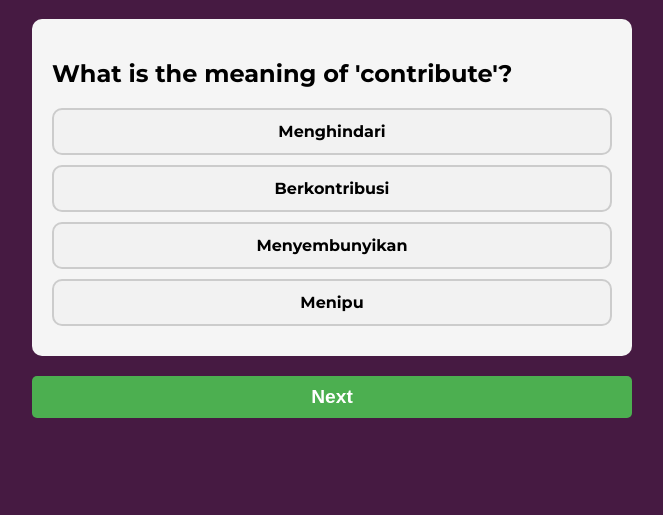
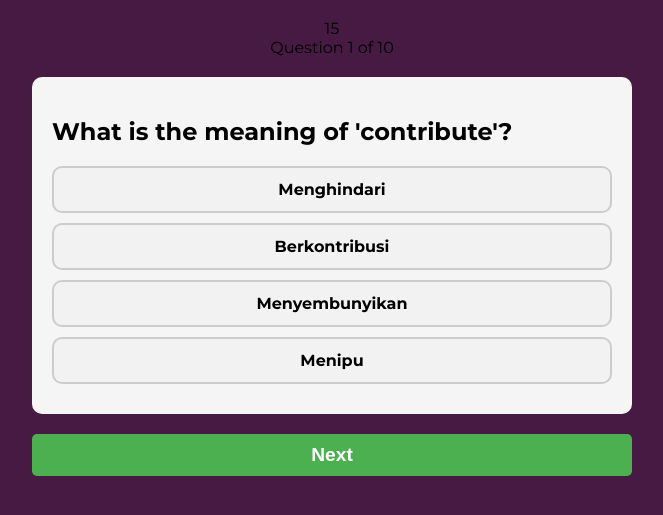
Before and after one commit to benifitrio/vocabChamp, a plain HTML site: page index.html in a window 1280 px wide. Shown: the part 83-598 px from the top of the page, without its empty margins (308-971 px from the left). Drawn offline with Linux system fonts and the light colour scheme.

Commit message:
first commit

```diff
--- a/index.html
+++ b/index.html
@@ -14,6 +14,8 @@
     <div class="quiz-container">
         <div class="quiz-header">
             <h1 class="quiz-title">Quiz Vocabulary English</h1>
+            <div id="timer-container" class="timer-container">20</div>
+            <div id="question-number" class="question-number"></div>
         </div>
 
         <div class="question-container" id="question-container">
--- a/script.js
+++ b/script.js
@@ -3,10 +3,14 @@ const questionContainer = document.getElementById('question-container');
 const nextBtn = document.getElementById('next-btn');
 const restartBtn = document.getElementById('restart-btn');
 const scoreContainer = document.getElementById('score-container');
+const timerContainer = document.getElementById('timer-container');
+const questionNumberContainer = document.getElementById('question-number');
 
 let currentQuestionIndex = 0;
 let questions = [];
 let score = 0;
+let timeLeft = 20;
+let timerInterval;
 
 nextBtn.addEventListener('click', () => {
     const selectedOption = document.querySelector('input[name="option"]:checked');
@@ -23,19 +27,23 @@ nextBtn.addEventListener('click', () => {
         if (currentQuestionIndex < questions.length) {
             showQuestion(currentQuestionIndex);
         } else {
+            clearInterval(timerInterval);
             showResults();
         }
     }
 });
 
 restartBtn.addEventListener('click', () => {
+    clearInterval(timerInterval);
     currentQuestionIndex = 0;
     score = 0;
+    timeLeft = 20;
     shuffleQuestions(questions);
     showQuestion(currentQuestionIndex);
     scoreContainer.style.display = 'none';
     restartBtn.style.display = 'none';
     nextBtn.style.display = 'block';
+    startTimer();
 });
 
 function showQuestion(index) {
@@ -62,6 +70,11 @@ function showQuestion(index) {
     questionElement.appendChild(optionsContainer);
     questionContainer.appendChild(questionElement);
     scoreContainer.style.display = 'none';
+
+    // Update question number
+    questionNumberContainer.textContent = `Question ${index + 1} of ${questions.length}`;
+
+
 }
 
 function showResults() {
@@ -96,6 +109,18 @@ function shuffleQuestions(array) {
     }
 }
 
+function startTimer() {
+    timerInterval = setInterval(() => {
+        timeLeft--;
+        timerContainer.textContent = timeLeft;
+
+        if (timeLeft <= 0) {
+            clearInterval(timerInterval);
+            showResults();
+        }
+    }, 1000);
+}
+
 // Load questions from JSON file
 fetch('quiz.json')
     .then(response => response.json())
@@ -103,4 +128,5 @@ fetch('quiz.json')
         questions = data.questions;
         shuffleQuestions(questions);
         showQuestion(currentQuestionIndex);
+        startTimer();
     });
```
